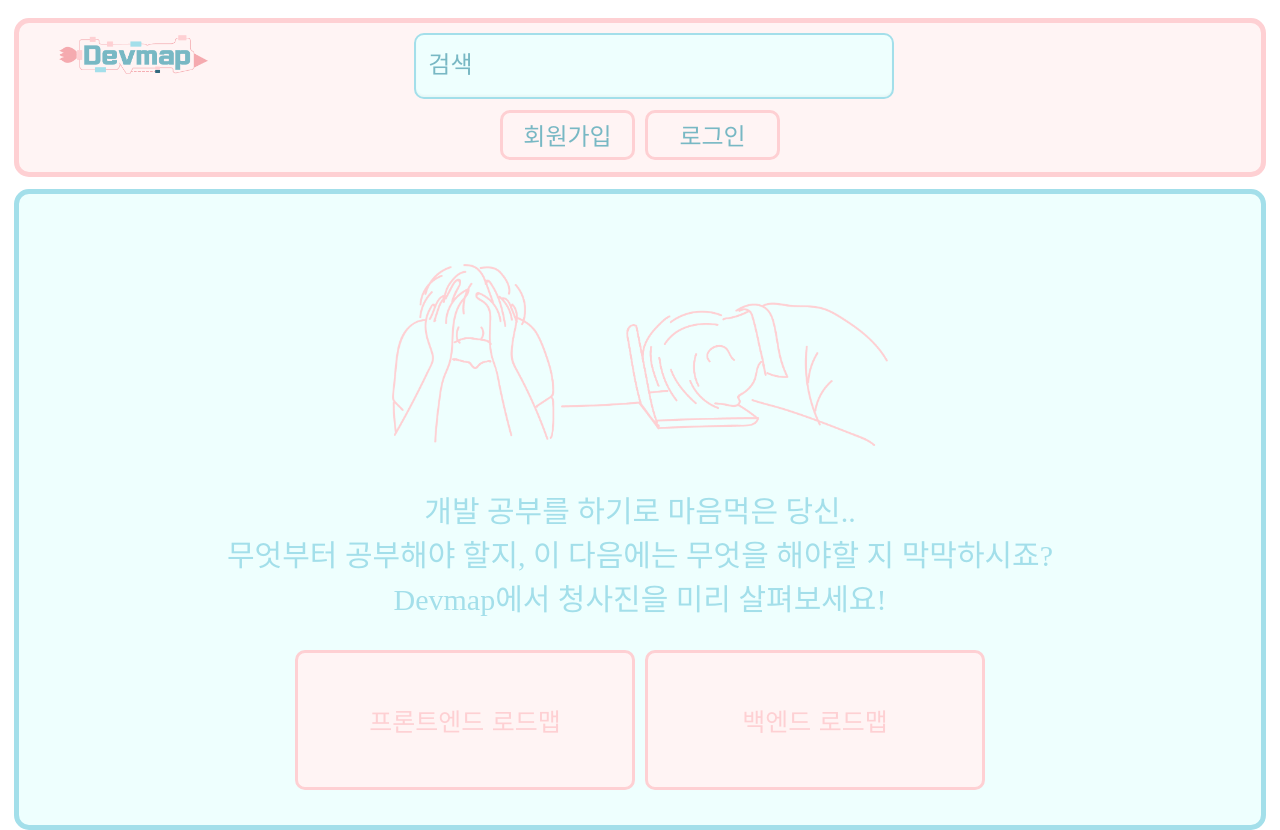
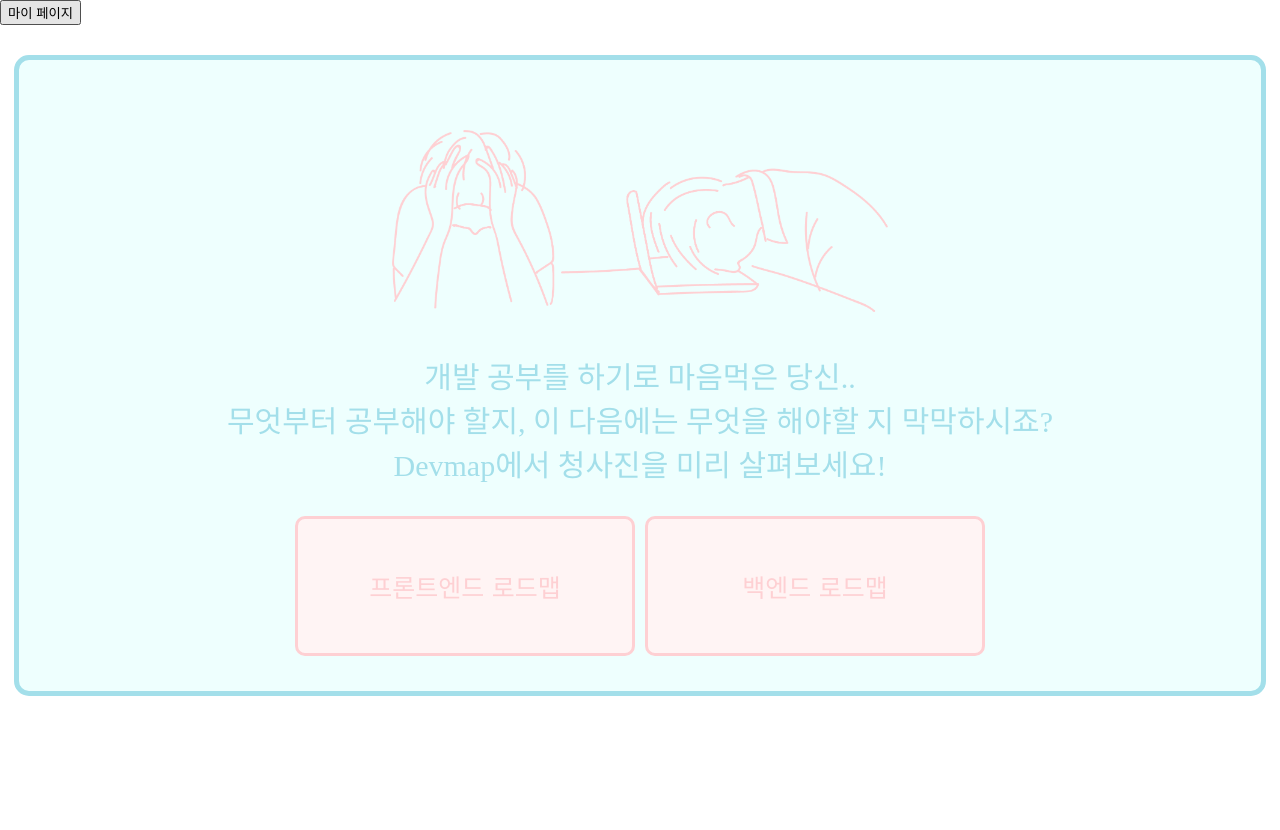
Before and after one commit to codestates/Devmap_client, a React (Create React App) app in the folder devmap/: page / in a window 1280 px wide. After the commit the page ends 800 px from the top, so only its background shows below. Built offline with nearby package versions, Linux system fonts and the light colour scheme; a web font is replaced by a local one.

Commit message:
FIX/ isSignnedIn

```diff
--- a/devmap/src/App.js
+++ b/devmap/src/App.js
@@ -19,13 +19,13 @@ function App() {
     await axios.get('').then((res) => {
         setIsSignnedIn({isSignIn: true, userInfo: res.data}); // userInfo 상태 생성하기?
         console.log(isSignnedIn.userInfo);
-    });
+    },);
   };
 
-  // useEffect(() => { // 로그인 성공시 header의 첫 렌더 화면으로 결정 //componentDidMount() // 상태 바뀔 때에만 작동하도록
-  //   handleResponseSuccess();
-  // }, [])
-  // 이걸 실행하면 무조건 상태가 로그인이 된다
+  useEffect(() => { // 로그인 성공시 header의 첫 렌더 화면으로 결정 //componentDidMount() // 상태 바뀔 때에만 작동하도록
+    handleResponseSuccess();
+  }, [])
+  //이걸 실행하면 무조건 상태가 로그인이 된다
 
   // 인증 과정, 토큰을 헤더에 담아 post 보내기 등
 
--- a/devmap/src/pages/Top.jsx
+++ b/devmap/src/pages/Top.jsx
@@ -101,7 +101,7 @@ const openSignUpModal = () => {
 
 // 로그아웃 함수 여기에 만들기
 
-    // if (isSignnedIn === false) {
+    if (isSignnedIn.isSignIn === false) {
         return (
             <div>
             <TopBox>
@@ -128,24 +128,24 @@ const openSignUpModal = () => {
             <SignInModal openSignInModal={openSignInModal} isModalOpen={isModalOpen} handleResponseSuccess={handleResponseSuccess} />
             </div>
         );
-    // } else if (isSignnedIn === true) {
-    //     return (
-    //         <div>
-    //             <Link to="/mypage">
-    //                 <button>마이 페이지</button>
-    //             </Link>
-    //             <Route
-    //                 path="/mypage"
-    //                 render={() => {
-    //                     // return <MyPage />
-    //                 }}
-    //             />
-    //             {/* <button onClick={handleLogout}>로그아웃</button> */}
-    //         </div>
-    //     );
-    // } else {
-    //     alert('로그인 상태가 true도 false도 아니다....')
-    // }
+    } else if (isSignnedIn.isSignIn === true) {
+        return (
+            <div>
+                <Link to="/mypage">
+                    <button>마이 페이지</button>
+                </Link>
+                <Route
+                    path="/mypage"
+                    render={() => {
+                        // return <MyPage />
+                    }}
+                />
+                {/* <button onClick={handleLogout}>로그아웃</button> */}
+            </div>
+        );
+    } else {
+        alert('로그인 상태가 true도 false도 아니다....')
+    }
 }
 
 export default Top;
```
